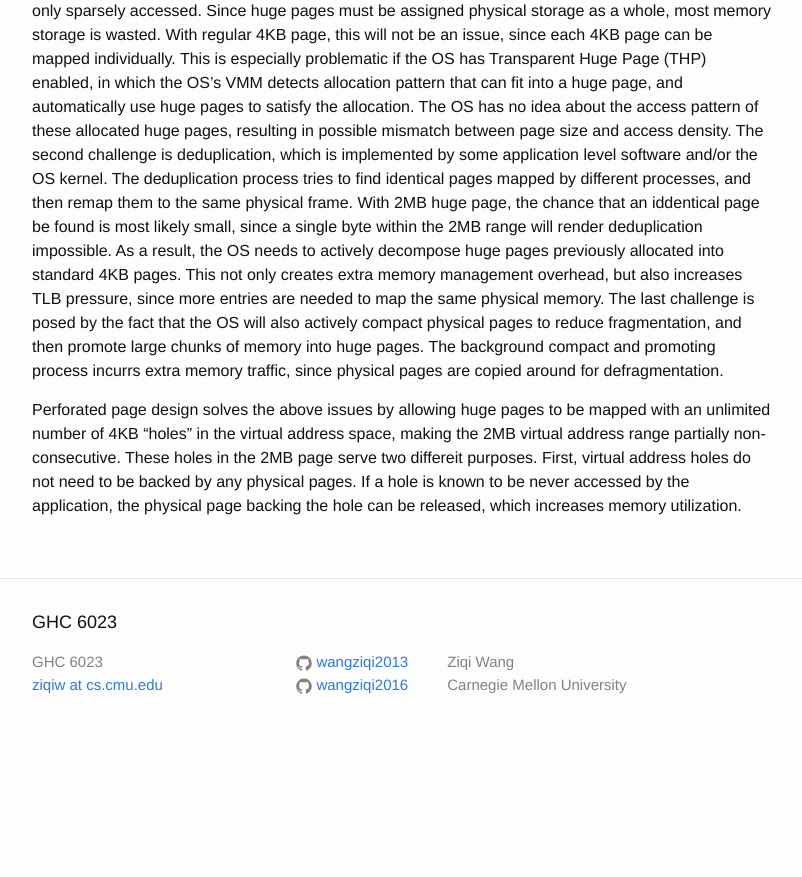
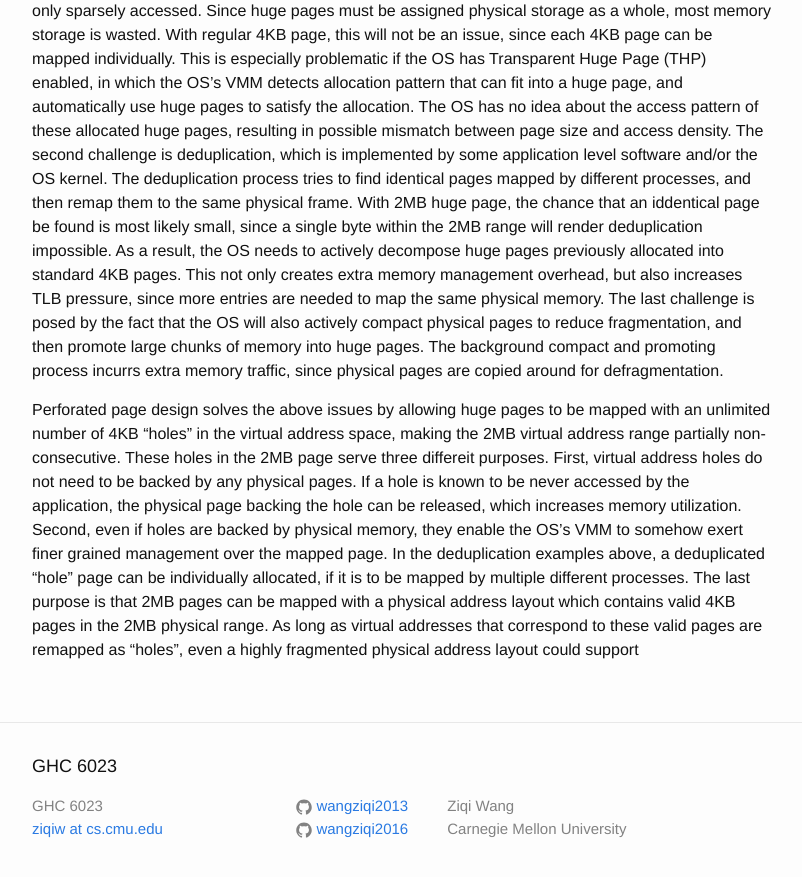
Before and after one commit to wangziqi2013/wangziqi2013.github.io, a Jekyll site: the page built from _posts/2020-06-05-perforated-page.markdown, in a window 1280 px wide and 900 px high, scrolled down 661 px. Shown: the top 877 px of the window, without its empty margins (238-1040 px from the left). Built offline with Jekyll 4.4.1, drawn with Linux system fonts in a browser that asks for light colours; before the commit the page ends 1417 px from its top, so only the background shows below that.

Commit message:
Adding 2nd purpose

```diff
--- a/_posts/2020-06-05-perforated-page.markdown
+++ b/_posts/2020-06-05-perforated-page.markdown
@@ -36,6 +36,10 @@ memory traffic, since physical pages are copied around for defragmentation.
 
 Perforated page design solves the above issues by allowing huge pages to be mapped with an unlimited number of 4KB "holes"
 in the virtual address space, making the 2MB virtual address range partially non-consecutive. These holes in the 2MB page
-serve two differeit purposes. First, virtual address holes do not need to be backed by any physical pages. If a hole
+serve three differeit purposes. First, virtual address holes do not need to be backed by any physical pages. If a hole
 is known to be never accessed by the application, the physical page backing the hole can be released, which increases
-memory utilization.
+memory utilization. Second, even if holes are backed by physical memory, they enable the OS's VMM to somehow exert finer
+grained management over the mapped page. In the deduplication examples above, a deduplicated "hole" page can be individually
+allocated, if it is to be mapped by multiple different processes. The last purpose is that 2MB pages can be mapped with
+a physical address layout which contains valid 4KB pages in the 2MB physical range. As long as virtual addresses that
+correspond to these valid pages are remapped as "holes", even a highly fragmented physical address layout could support
```
